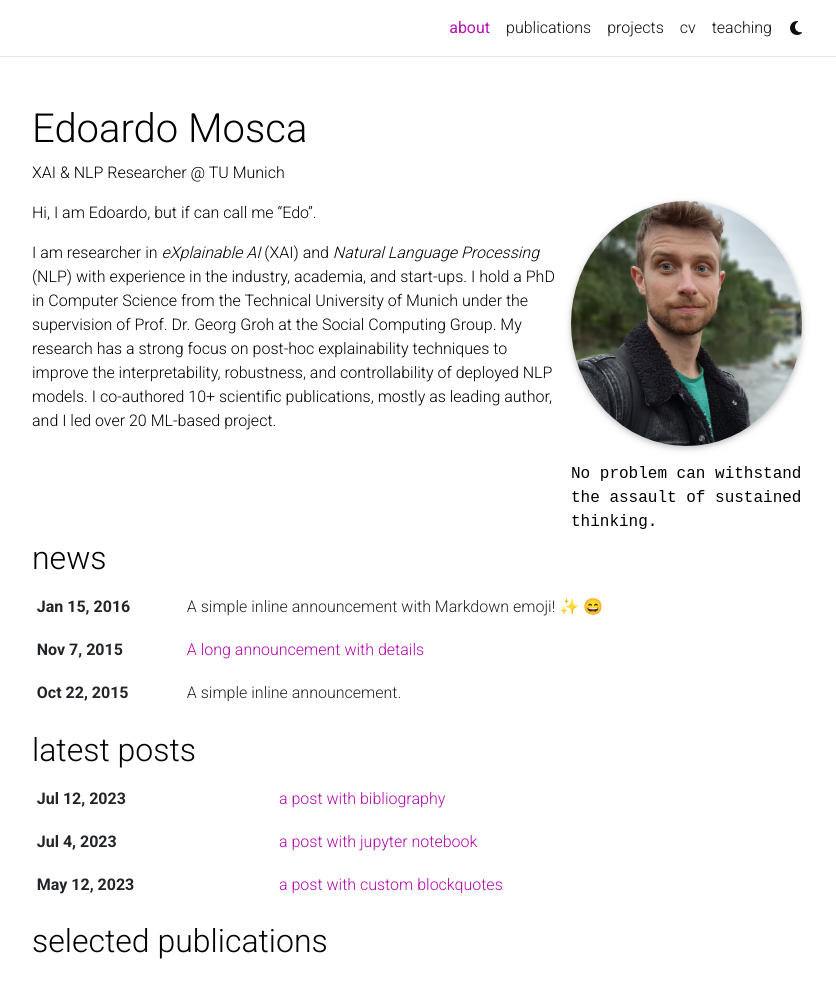
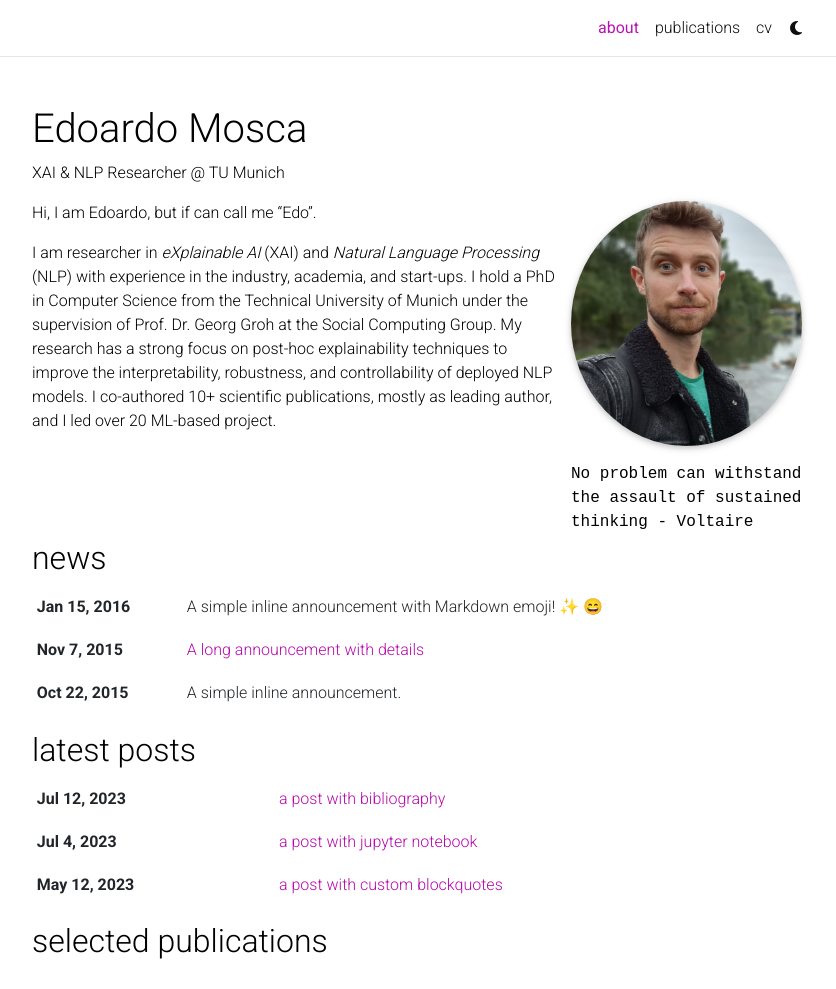
Before and after one commit to EdoardoMosca/EdoardoMosca.github.io, a Jekyll site: the page built from _pages/about.md, in a window 1280 px wide and 1278 px high, cut to the strip 0-989 px from the top of the window. Shown: the whole strip, without its empty margins (223-1059 px from the left). Built offline with Jekyll 4.4.1, drawn with Linux system fonts in a browser that asks for light colours; full-size pictures stand in for the smaller copies a plugin makes; emoji names are drawn with the system emoji font; some web fonts are replaced; comment, search, counter and statistics services are not loaded; a style sheet for code colours, icons or effects is not loaded.

Commit message:
more changes

```diff
--- a/_pages/about.md
+++ b/_pages/about.md
@@ -9,7 +9,7 @@
   image: me.png
   image_circular: true # crops the image to make it circular
   more_info: >
-    <p>No problem can withstand the assault of sustained thinking.</p>
+    <p>No problem can withstand the assault of sustained thinking - Voltaire</p>
 
 news: true  # includes a list of news items
 latest_posts: true  # includes a list of the newest posts
```
Also changed, not shown: _pages/projects.md (+1 -1 lines), _pages/teaching.md (+1 -1 lines).
